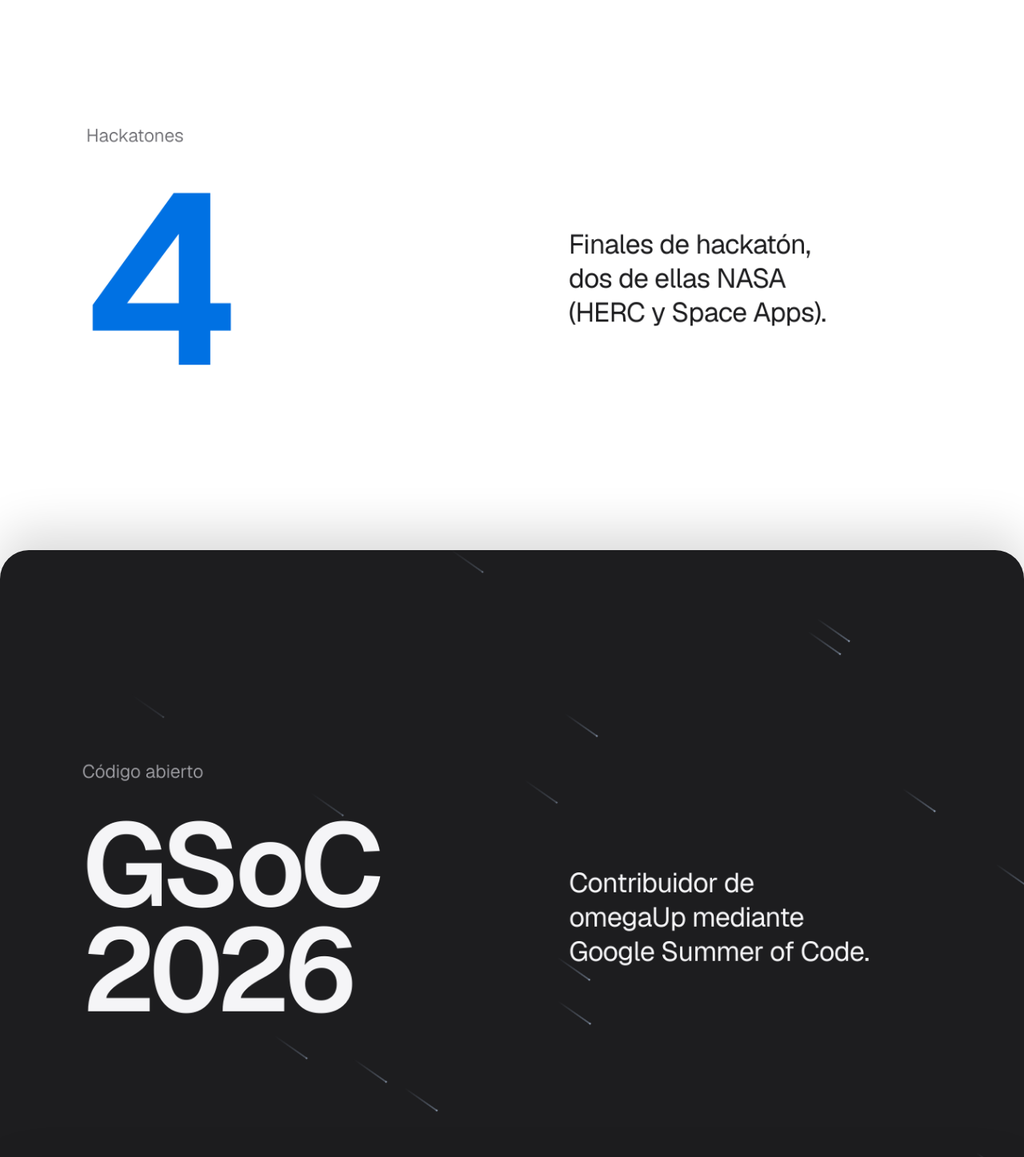
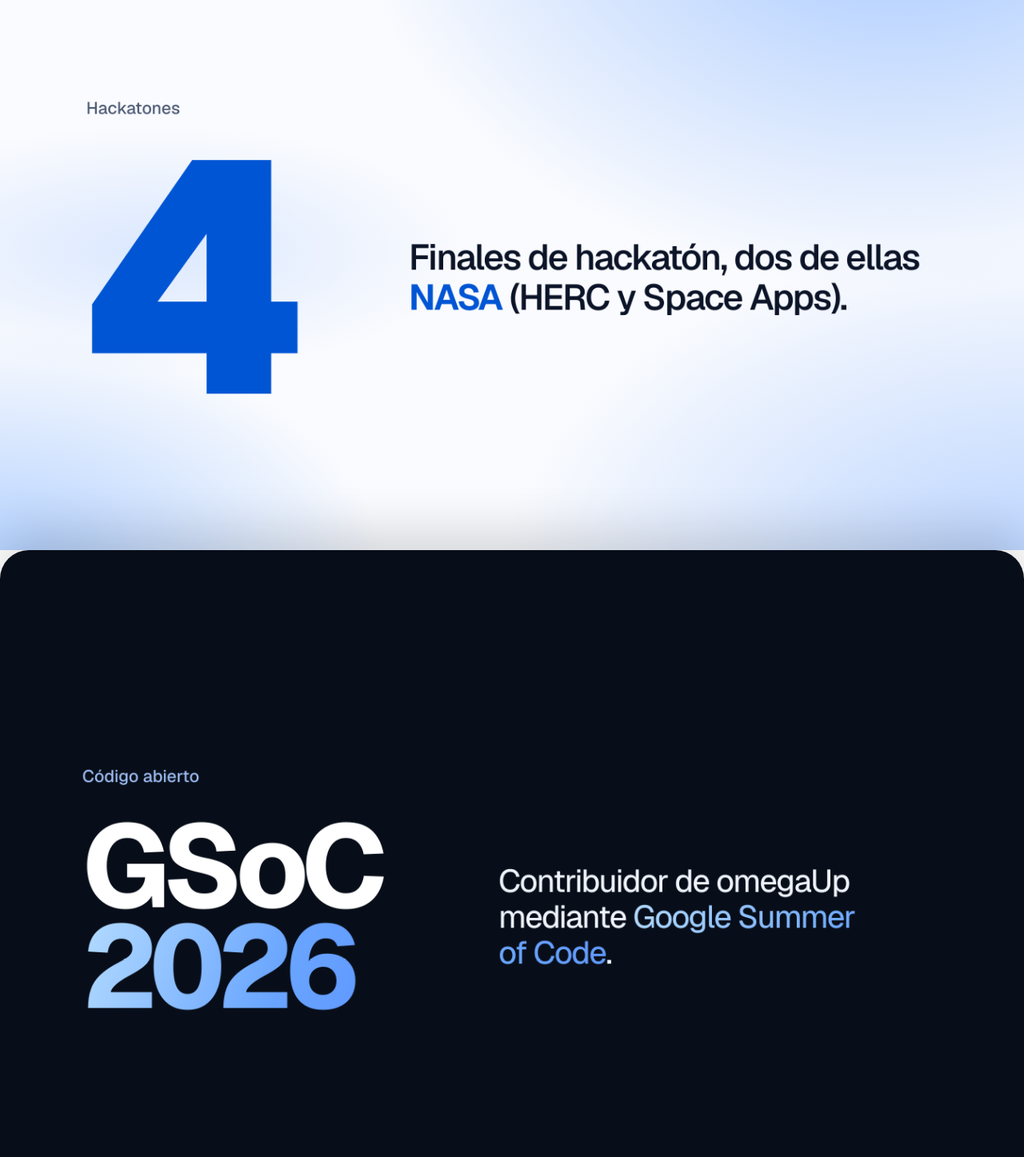
Before and after one commit to mxnueh/portfolio-mxnueh, a Next.js app: page /es in a window 1280 px wide. Shown: the part 1660-3107 px from the top of the page at 80% size. Built offline with nearby package versions, Linux system fonts and the light colour scheme.

Commit message:
Rediseña las tarjetas destacadas de la portada

```diff
--- a/src/app/globals.css
+++ b/src/app/globals.css
@@ -105,7 +105,7 @@
 
   /* Stacked Panels Color Tokens (Light Theme Default) */
   --sp-bg1: #F5F5F7; --sp-t1: #1D1D1F; --sp-s1: #6E6E73;
-  --sp-bg2: #FFFFFF; --sp-t2: #1D1D1F; --sp-s2: #6E6E73; --sp-val2: #0071E3;
+  --sp-bg2: #FFFFFF; --sp-t2: #1D1D1F; --sp-s2: #6E6E73;
   --sp-bg3: #1D1D1F; --sp-t3: #F5F5F7; --sp-s3: #A1A1A6;
   --sp-bg4: #0071E3; --sp-t4: #FFFFFF; --sp-s4: #FFFFFF;
   --sp-bg5: #F5F5F7; --sp-t5: #1D1D1F; --sp-s5: #6E6E73;
@@ -116,7 +116,7 @@
 .dark {
   --tech-icon: #F5F5F7;
   --sp-bg1: #000000; --sp-t1: #F5F5F7; --sp-s1: #A1A1A6;
-  --sp-bg2: #1C1C1E; --sp-t2: #F5F5F7; --sp-s2: #A1A1A6; --sp-val2: #0071E3;
+  --sp-bg2: #1C1C1E; --sp-t2: #F5F5F7; --sp-s2: #A1A1A6;
   --sp-bg3: #F5F5F7; --sp-t3: #1D1D1F; --sp-s3: #6E6E73;
   --sp-bg4: #0071E3; --sp-t4: #FFFFFF; --sp-s4: #FFFFFF;
   --sp-bg5: #2C2C2E; --sp-t5: #F5F5F7; --sp-s5: #A1A1A6;
@@ -350,10 +350,6 @@ input:focus-visible {
   overflow-x: clip;
 }
 
-.stacked-panels-container[data-visible="false"] :is(.animate-meteor, .animate-ripple) {
-  animation-play-state: paused;
-}
-
 .stacked-panel {
   position: sticky;
   top: 0;
@@ -396,9 +392,9 @@ input:focus-visible {
 }
 
 .stacked-panel .eb {
-  font-size: clamp(17px, 2vw, 24px);
+  font-size: clamp(1.125rem, 1.75vw, 1.75rem);
   line-height: 1.2;
-  font-weight: 350;
+  font-weight: 500;
 }
 
 .stacked-panel .big {
@@ -463,6 +459,241 @@ input:focus-visible {
 @media (min-width: 768px) {
   .stacked-panel .row {
     grid-template-columns: minmax(0, 1.2fr) minmax(0, 1fr);
+  }
+}
+
+.stacked-panel--hackathons {
+  --hackathons-accent: #0055d4;
+  --sp-bg2: #fafbfe;
+  --sp-t2: #0c1428;
+  --sp-s2: #4d5c75;
+  background-image:
+    radial-gradient(ellipse at 88% -8%, #9fc4ff, transparent 44%),
+    radial-gradient(ellipse at 100% 104%, #bad4ff, transparent 36%),
+    radial-gradient(ellipse at 0% 106%, #accdff, transparent 27%),
+    radial-gradient(ellipse at 15% 53%, #dbe8ff, transparent 26%);
+  padding-inline-end: max(clamp(24px, 6vw, 96px), 3rem);
+}
+
+.stacked-panel--hackathons .in {
+  gap: clamp(1rem, 2.5vw, 2.5rem);
+  max-width: 90rem;
+}
+
+.stacked-panel--hackathons .big {
+  color: var(--hackathons-accent);
+  font-size: clamp(8rem, min(43vw, 37svh), 19rem);
+  font-weight: 900;
+  justify-self: start;
+  line-height: 0.82;
+}
+
+.stacked-panel--hackathons .d {
+  max-width: 31ch;
+  font-size: clamp(1.5rem, 3.7vw, 4rem);
+  font-weight: 550;
+  letter-spacing: -0.04em;
+  line-height: 1.12;
+  text-wrap: pretty;
+}
+
+.hackathons-accent {
+  color: var(--hackathons-accent);
+  font-weight: 650;
+}
+
+@media (min-width: 768px) {
+  .stacked-panel--hackathons .row {
+    grid-template-columns: minmax(0, 0.55fr) minmax(0, 1fr);
+    gap: clamp(2rem, 3.25vw, 3.75rem);
+  }
+
+  .stacked-panel--hackathons .big {
+    font-size: clamp(13rem, min(34vw, 58svh), 35rem);
+  }
+}
+
+.stacked-panel--open-source {
+  --sp-bg3: #080e19;
+  --sp-t3: #ffffff;
+  --sp-s3: #9bbbf0;
+  padding-inline-end: max(clamp(24px, 6vw, 96px), 3rem);
+}
+
+.stacked-panel--open-source .in {
+  gap: clamp(1.25rem, 3vw, 3rem);
+  max-width: 90rem;
+}
+
+.stacked-panel--open-source .big.w {
+  font-size: clamp(4.5rem, 12vw, 5.75rem);
+  font-weight: 750;
+  letter-spacing: -0.065em;
+  line-height: 0.86;
+}
+
+.open-source-year {
+  display: block;
+  width: fit-content;
+  padding-inline-end: 0.08em;
+}
+
+.stacked-panel--open-source .d {
+  color: #eef2fb;
+  font-size: clamp(1.5rem, 3.25vw, 3.5rem);
+  font-weight: 450;
+  letter-spacing: -0.035em;
+  line-height: 1.13;
+  max-width: 25ch;
+  text-wrap: pretty;
+}
+
+.panel-gradient-text {
+  color: var(--panel-gradient-fallback, #89baff);
+}
+
+@supports (background-clip: text) {
+  .panel-gradient-text {
+    background-image: var(--panel-text-gradient, linear-gradient(110deg, #b4dcff, #69a5ff 70%, #6199ff));
+    background-clip: text;
+    color: transparent;
+  }
+}
+
+@media (min-width: 768px) {
+  .stacked-panel--open-source .row {
+    grid-template-columns: minmax(0, 0.85fr) minmax(0, 1fr);
+  }
+
+  .stacked-panel--open-source .big.w {
+    font-size: clamp(4.5rem, min(12vw, 28svh), 12.5rem);
+  }
+}
+
+@media (forced-colors: active) {
+  .panel-gradient-text {
+    background-image: none;
+    color: CanvasText;
+  }
+}
+
+.stacked-panel--languages {
+  --sp-bg4: #1355c7;
+  --sp-t4: #ffffff;
+  --sp-s4: #d2e2ff;
+  padding-inline-end: max(clamp(24px, 6vw, 96px), 3rem);
+}
+
+.stacked-panel + .stacked-panel--languages {
+  box-shadow: none;
+}
+
+.stacked-panel--languages .in {
+  max-width: 90rem;
+}
+
+.stacked-panel--languages .row {
+  gap: clamp(1.75rem, 4vw, 4rem);
+}
+
+.stacked-panel--languages .big.w {
+  --panel-gradient-fallback: #ffffff;
+  --panel-text-gradient: linear-gradient(180deg, #ffffff 43%, #d5e9ff 74%, #84baff);
+  width: fit-content;
+  padding-inline-end: 0.04em;
+  font-size: clamp(6rem, 29vw, 10rem);
+  font-weight: 800;
+  letter-spacing: -0.06em;
+  line-height: 0.86;
+}
+
+.stacked-panel--languages .d {
+  font-size: clamp(2rem, 4.4vw, 4.75rem);
+  font-weight: 550;
+  letter-spacing: -0.04em;
+  line-height: 1.1;
+  text-wrap: pretty;
+}
+
+.languages-accent {
+  color: #8ccaff;
+}
+
+.languages-subtitle {
+  margin-top: clamp(0.75rem, 1.6vw, 1.375rem);
+  color: #d2e2ff;
+  font-size: clamp(1rem, 1.55vw, 1.5rem);
+  line-height: 1.45;
+  text-wrap: pretty;
+}
+
+@media (min-width: 768px) {
+  .stacked-panel--languages .row {
+    grid-template-columns: minmax(0, 0.85fr) 1px minmax(0, 1fr);
+  }
+
+  .stacked-panel--languages .row::before {
+    content: "";
+    grid-area: 1 / 2;
+    align-self: stretch;
+    background-image: linear-gradient(180deg, transparent, #69daff 50%, transparent);
+  }
+
+  .stacked-panel--languages .big.w {
+    font-size: clamp(6rem, min(17vw, 40svh), 18rem);
+  }
+}
+
+.stacked-panel--studies {
+  --sp-bg5: #f8fafc;
+  --sp-t5: #101b30;
+  --sp-s5: #536176;
+  background-image:
+    radial-gradient(ellipse at 84% 26%, #deedff, transparent 58%),
+    linear-gradient(135deg, #f8fafc 30%, #edf5ff);
+  padding-inline-end: max(clamp(24px, 6vw, 96px), 3rem);
+}
+
+.stacked-panel + .stacked-panel--studies {
+  box-shadow: none;
+}
+
+.stacked-panel--studies .in {
+  max-width: 90rem;
+}
+
+.stacked-panel--studies .row {
+  gap: clamp(2rem, 5vw, 5rem);
+}
+
+.stacked-panel--studies .big.w {
+  color: #000000;
+  font-size: clamp(5.25rem, 24vw, 9.25rem);
+  font-weight: 800;
+  letter-spacing: 0.01em;
+  line-height: 0.85;
+}
+
+.stacked-panel--studies .d {
+  font-size: clamp(1.75rem, 4.2vw, 4.5rem);
+  font-weight: 550;
+  letter-spacing: -0.045em;
+  line-height: 1.1;
+  max-width: 19ch;
+  text-wrap: pretty;
+}
+
+.studies-accent {
+  color: #0759cc;
+}
+
+@media (min-width: 768px) {
+  .stacked-panel--studies .row {
+    grid-template-columns: minmax(0, 0.85fr) minmax(0, 1fr);
+  }
+
+  .stacked-panel--studies .big.w {
+    font-size: clamp(5.25rem, min(13vw, 31svh), 13.5rem);
   }
 }
 
--- a/src/components/StackedPanels.tsx
+++ b/src/components/StackedPanels.tsx
@@ -2,12 +2,30 @@
 
 import { useEffect, useRef, useState } from 'react';
 import type { Language, StackedPanelData } from '@/lib/types';
-import { Meteors } from '@/components/magicui/Meteors';
-import { Ripple } from '@/components/magicui/Ripple';
 
 interface StackedPanelsProps {
   lang: Language;
   panels: StackedPanelData[];
+}
+
+const panelVariants: Record<string, string> = {
+  'panel-2': 'stacked-panel--hackathons',
+  'panel-3': 'stacked-panel--open-source',
+  'panel-4': 'stacked-panel--languages',
+  'panel-5': 'stacked-panel--studies',
+};
+
+function highlight(text: string | undefined, phrase: string, className: string) {
+  const index = text?.indexOf(phrase) ?? -1;
+  if (!text || index < 0) return text;
+
+  return (
+    <>
+      {text.slice(0, index)}
+      <span className={className}>{phrase}</span>
+      {text.slice(index + phrase.length)}
+    </>
+  );
 }
 
 export function StackedPanels({ lang, panels }: StackedPanelsProps) {
@@ -100,6 +118,10 @@ export function StackedPanels({ lang, panels }: StackedPanelsProps) {
       {/* 5 Stacked Panels */}
       {panels.map((panel, idx) => {
         const isCover = idx === 0;
+        const isHackathons = panel.id === 'panel-2';
+        const isOpenSource = panel.id === 'panel-3';
+        const isLanguages = panel.id === 'panel-4';
+        const isStudies = panel.id === 'panel-5';
         const panelNum = idx + 1;
 
         return (
@@ -109,7 +131,7 @@ export function StackedPanels({ lang, panels }: StackedPanelsProps) {
             ref={(el) => {
               panelRefs.current[idx] = el;
             }}
-            className={`stacked-panel ${isCover ? 'cover' : ''}`}
+            className={`stacked-panel ${isCover ? 'cover' : panelVariants[panel.id] ?? ''}`}
             style={{
               backgroundColor: `var(--sp-bg${panelNum})`,
               color: `var(--sp-t${panelNum})`,
@@ -117,19 +139,6 @@ export function StackedPanels({ lang, panels }: StackedPanelsProps) {
             }}
             aria-label={panel.navLabel}
           >
-            {panel.id === 'panel-3' && (
-              <div aria-hidden="true" className="pointer-events-none absolute inset-0 mask-[linear-gradient(120deg,transparent,black_58%)] motion-reduce:hidden">
-                <Meteors number={24} />
-              </div>
-            )}
-            {panel.id === 'panel-4' && (
-              <Ripple
-                className="text-white [--ripple-x:15%] max-md:[--ripple-x:22%]"
-                mainCircleSize={260}
-                mainCircleOpacity={0.33}
-                numCircles={10}
-              />
-            )}
             <div className="in">
               <p className="eb" style={{ color: `var(--sp-s${panelNum})` }}>
                 {panel.label}
@@ -137,15 +146,30 @@ export function StackedPanels({ lang, panels }: StackedPanelsProps) {
 
               {isCover ? (
                 <h2 className="heading-ink" style={{ color: `var(--sp-t${panelNum})` }}>{panel.headline}</h2>
+              ) : isLanguages || isStudies ? (
+                <div className="row">
+                  <p className={isLanguages ? 'big w panel-gradient-text' : 'big w'}>{panel.value}</p>
+                  <div>
+                    <h3 className="d">
+                      {isLanguages
+                        ? highlight(panel.headline, lang === 'es' ? 'Nivel' : 'level.', 'languages-accent')
+                        : highlight(panel.description, lang === 'es' ? 'Desarrollo de Software' : 'Software Development', 'studies-accent')}
+                    </h3>
+                    {isLanguages && <p className="languages-subtitle">{panel.description}</p>}
+                  </div>
+                </div>
               ) : (
                 <div className="row">
                   <h3
-                    className={`big ${panel.value && (panel.value.length > 3 || isNaN(Number(panel.value))) ? 'w' : ''}`}
-                    style={idx === 1 ? { color: 'var(--sp-val2)' } : undefined}
+                    className={`big${panel.value && (panel.value.length > 3 || isNaN(Number(panel.value))) ? ' w' : ''}`}
                   >
-                    {panel.value}
+                    {isOpenSource ? highlight(panel.value, '2026', 'panel-gradient-text open-source-year') : panel.value}
                   </h3>
-                  <p className="d">{panel.description}</p>
+                  <p className="d">
+                    {isOpenSource
+                      ? highlight(panel.description, 'Google Summer of Code', 'panel-gradient-text')
+                      : isHackathons ? highlight(panel.description, 'NASA', 'hackathons-accent') : panel.description}
+                  </p>
                 </div>
               )}
             </div>
--- a/src/data/content.en.json
+++ b/src/data/content.en.json
@@ -66,7 +66,8 @@
           "id": "panel-4",
           "label": "Languages",
           "value": "B2",
-          "description": "English level.",
+          "headline": "English level.",
+          "description": "Upper-intermediate proficiency in English.",
           "navLabel": "English level"
         },
         {
--- a/src/data/content.es.json
+++ b/src/data/content.es.json
@@ -66,7 +66,8 @@
           "id": "panel-4",
           "label": "Idiomas",
           "value": "B2",
-          "description": "Nivel de inglés.",
+          "headline": "Nivel de inglés.",
+          "description": "Dominio intermedio alto del inglés.",
           "navLabel": "Nivel de inglés"
         },
         {
```
